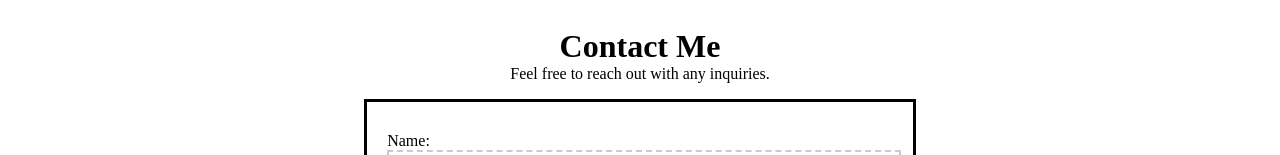
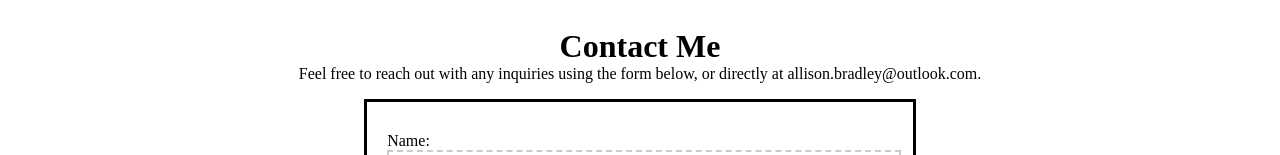
Before and after one commit to BestBroBradley/react-profile, a React (Create React App) app: page /contact in a window 1280 px wide. Shown: the part 162-317 px from the top of the page. Built offline with nearby package versions, Linux system fonts and the light colour scheme; the HTML template or start-up script is replaced by a standard one; a web font is replaced by a local one.

Commit message:
Added email address to contact page

```diff
--- a/src/components/pages/Contact.js
+++ b/src/components/pages/Contact.js
@@ -17,7 +17,7 @@ export const Contact = () => {
                 <div className="container">
                     <div id="contact-details">
                         <h1>Contact Me</h1>
-                            <p>Feel free to reach out with any inquiries.</p>
+                            <p>Feel free to reach out with any inquiries using the form below, or directly at allison.bradley@outlook.com.</p>
                         <div id="email-form">
                             <form action="https://formspree.io/xeqkggzj" method="POST">
                             <div className="form-field">
```
